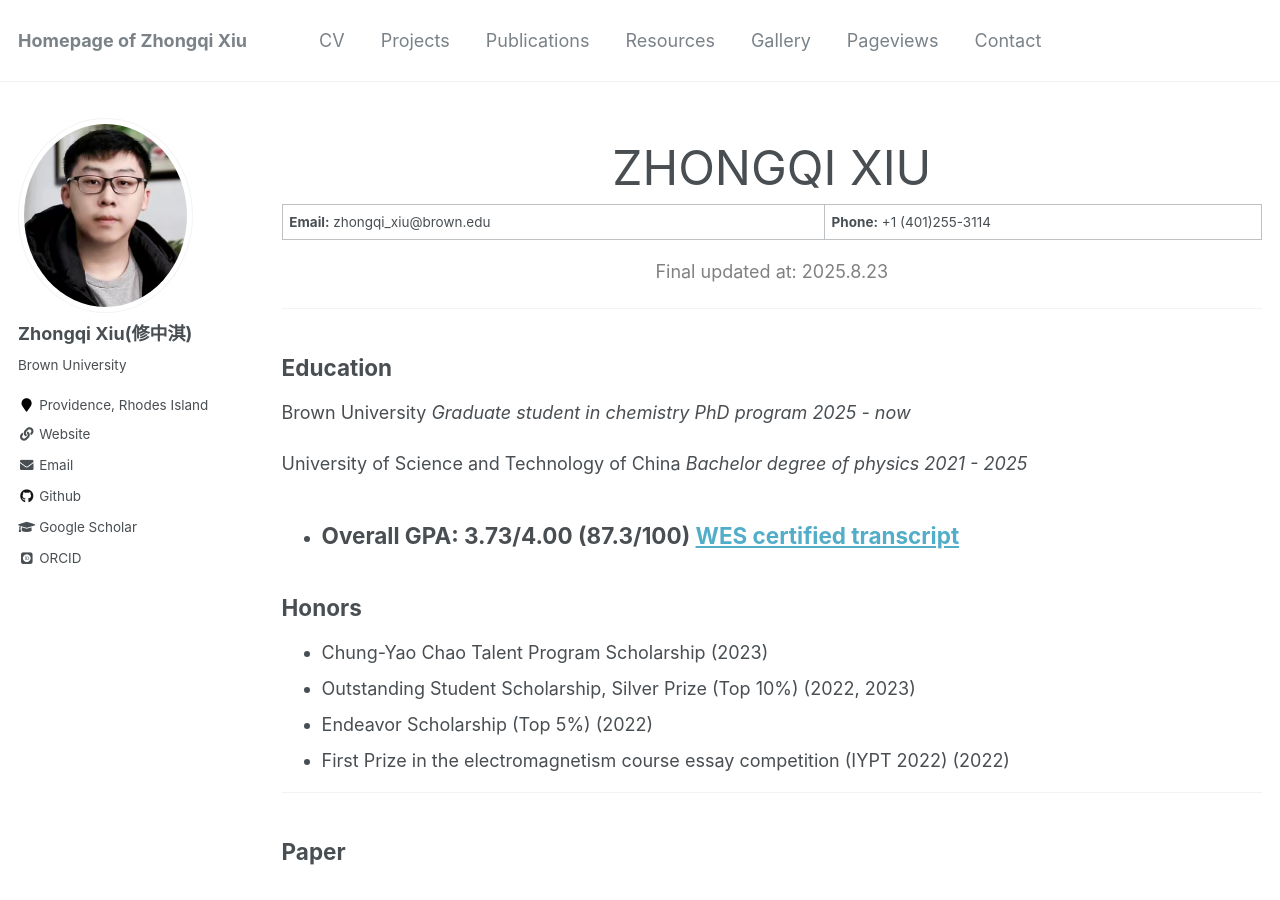
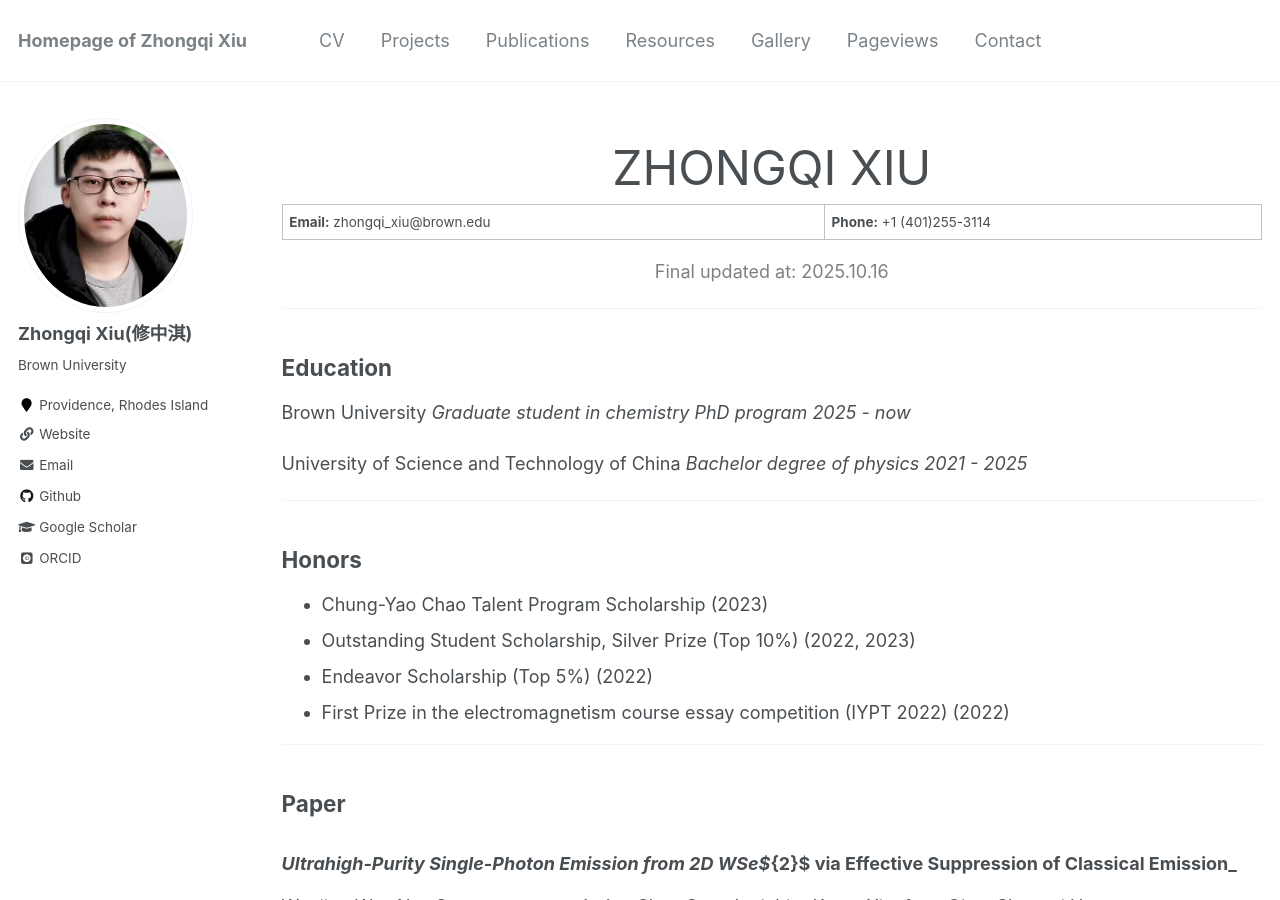
Before and after one commit to k-telux/k-telux.github.io, a Jekyll site: the page built from _pages/cv.md, in a window 1280 px wide and 900 px high. Built offline with Jekyll 4.4.1, drawn with Linux system fonts in a browser that asks for light colours; some web fonts are replaced; formulas are drawn with MathJax 3; some of the changed text lies outside the part shown.

Commit message:
Update cv.md

```diff
--- a/_pages/cv.md
+++ b/_pages/cv.md
@@ -13,7 +13,7 @@
 
 **Email:** zhongqi_xiu@brown.edu | **Phone:** +1 (401)255-3114
 
-<p align="center" style="color:gray;"> Final updated at: 2025.8.23</p>
+<p align="center" style="color:gray;"> Final updated at: 2025.10.16</p>
 
 ---
 
@@ -26,7 +26,6 @@
  University of Science and Technology of China
  _Bachelor degree of physics_ *2021 - 2025*
 
- * Overall GPA: 3.73/4.00 (87.3/100) [WES certified transcript](../assets/WESreport.pdf)
 ---
 
 ## Honors
```
Also changed, not shown: other parts of _pages/cv.md (+1 -1 lines).
